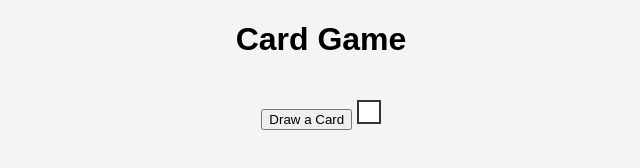
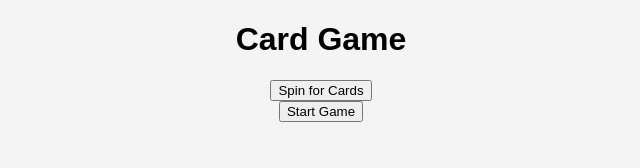
Before and after one commit to mrsum2/Healthy-Bacteria, a plain HTML site: page index.html in a window 1280 px wide. Shown: the whole page, without its empty margins (319-959 px from the left). Drawn offline with Linux system fonts and the light colour scheme.

Commit message:
Update index.html

```diff
--- a/index.html
+++ b/index.html
@@ -3,13 +3,17 @@
 <head>
     <meta charset="UTF-8">
     <meta name="viewport" content="width=device-width, initial-scale=1.0">
-    <title>Card Game</title>
+    <title>Card Game - Main Menu</title>
     <link rel="stylesheet" href="styles.css">
 </head>
 <body>
     <h1>Card Game</h1>
-    <button id="drawCardBtn">Draw a Card</button>
-    <div id="cardDisplay"></div>
+
+    <button id="spinButton">Spin for Cards</button>
+    <div id="cardResult"></div>
+
+    <button id="startGameButton">Start Game</button>
+
     <script src="script.js"></script>
 </body>
 </html>
```
